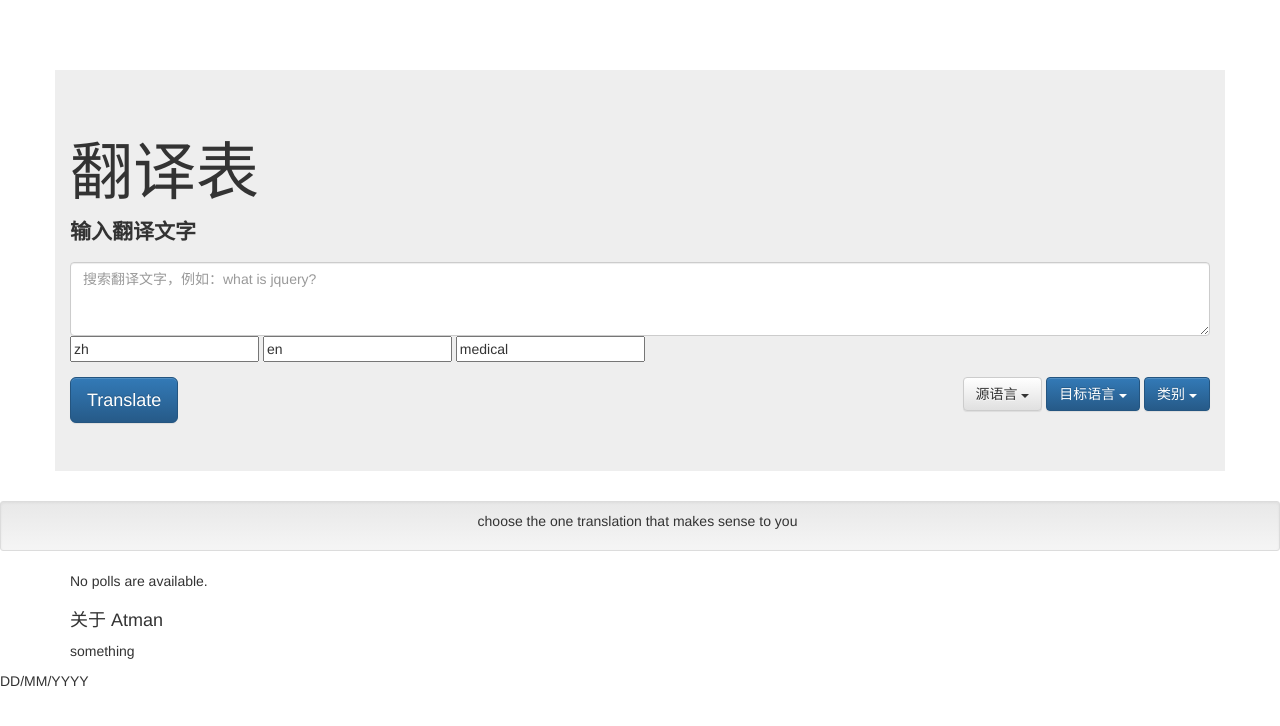
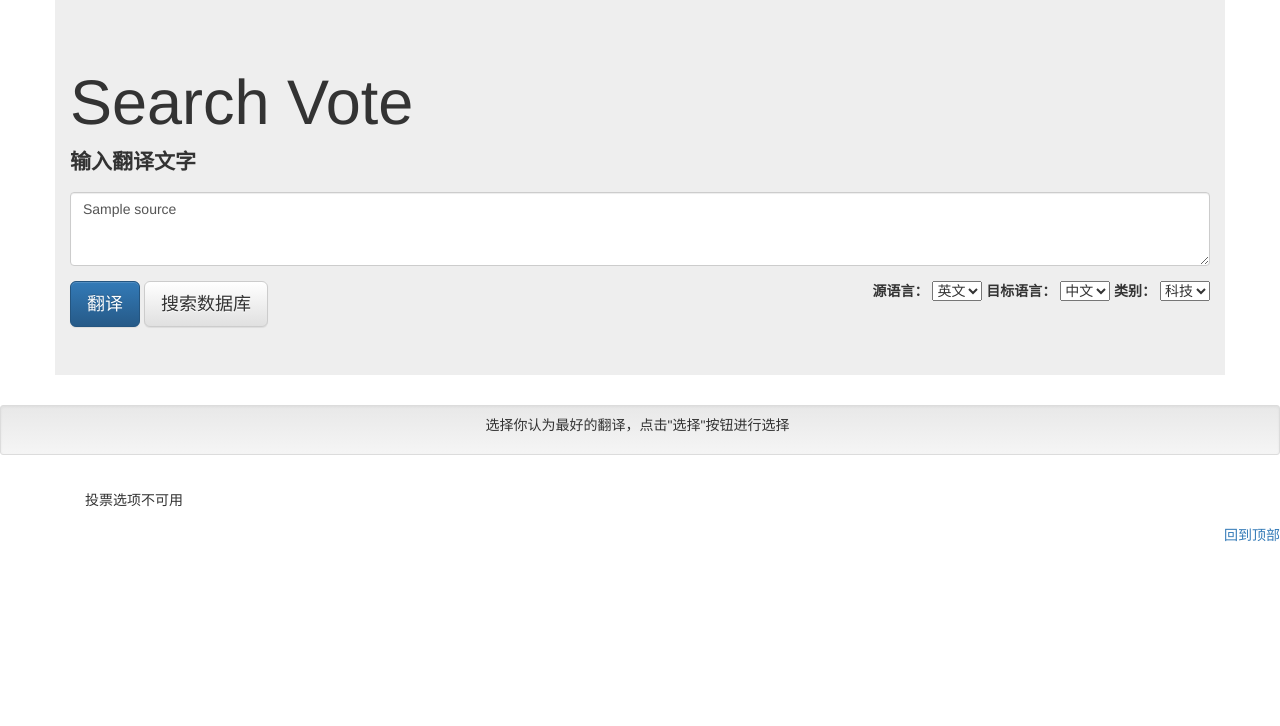
Before and after one commit to advpetc/django-trans, a Django app: template mysite/polls/templates/polls/homepage.html in a window 1280 px wide. Shown: the top 726 px of the page. Run offline with Django 3.2, Linux system fonts and the light colour scheme; the template is opened without the code that fills it: most values are stand-ins (such as "Sample title", 1, 10 or a date in 2020); some libraries are stand-ins or nearby versions.

Commit message:
finish: - search db - layout mod: page
todo:
- adding BLEU function
- more enhancement for frontend
- Ajax page refresh

Signed-off-by: Peter Chen <chenhaoy@usc.edu>

```diff
--- a/mysite/polls/templates/polls/homepage.html
+++ b/mysite/polls/templates/polls/homepage.html
@@ -16,76 +16,61 @@
     <script type="text/javascript">
         var _hmt = _hmt || [];
     </script>
+    <script type="text/javascript">
+        function loadSelection(target) {
+            var list = document.getElementById(target);
+            var index = list.selectedIndex;
+            return select = list[index].text;
+        }
+
+    </script>
 
 
 </head>
-<body class="home-template" data-gr-c-s-loaded="true">
+<body class="home-template">
 <header class="site-header">
-    <nav class="navbar" id="top"></nav>
+    <!--<nav class="navbar" id="top"></nav>-->
     <div class="container jumbotron">
         <div class="row">
             <div class="col-xs-12">
-                <h1>翻译表</h1>
+                <h1>Search Vote</h1>
                 <p><strong>输入翻译文字</strong>
                 </p>
+
+                <!--<form action="/search/" method="POST">{% csrf_token %}-->
+                <!--<button type="submit" class="btn btn-lg btn-default">Go search</button>-->
+                <!--</form>-->
+                <!--<a href="search/" class="btn btn-lg btn-default">搜索数据库</a>-->
                 <form class="search-wraper" role="search" action="/" method="POST">
                     {% csrf_token %}
-                    <!--<form class="search-wraper" role="search" action="http://translate.atman360.com/third_translate" method="post" accept="application/json">-->
                     <div class="form-group">
-                        <!--<input class="form-control search clearable" placeholder="搜索文字，例如：jquery" autocomplete="off" value="{{ search_item}}">-->
-                        <textarea type="text" name="q" class="form-control" rows="3" cols="20"
-                                  placeholder="搜索翻译文字，例如：what is jquery?" required></textarea>
-                        <!--<input type="text" name="type" value="google">-->
-                        <!--<input type="text" name="from" value="en">-->
-                        <input type="text" name="to" value="zh">
-                        <!--<input type="text" name="extra" value="{domain:'finance'}">-->
-                        <input type="text" name="lang" value="en">
-                        <input type="text" name="type" value="medical">
+                        <textarea maxlength="3000" id="searcharea" type="text" name="q" class="form-control" rows="3"
+                                  cols="20"
+                                  placeholder="搜索翻译文字，例如：what is jquery?" required>{{ source }}</textarea>
                         <i class="fa x fa-search onX"></i>
                     </div>
-                    <button type="submit" class="btn btn-lg btn-primary" id="translate_button">Translate</button>
+                    <button type="submit" class="btn btn-lg btn-primary" id="translate_button">翻译</button>
+                    <a href="search/" class="btn btn-lg btn-default">搜索数据库</a>
                     <div class="pull-right">
-                        <div class="btn-group">
-                            <button type="button" class="btn btn-default dropdown-toggle" data-toggle="dropdown" aria-haspopup="true" aria-expanded="false">
-                                源语言 <span class="caret"></span>
-                            </button>
-                            <ul class="dropdown-menu">
-                                <li class="dropdown-header">源语言</li>
-                                <li><a href="#">英文</a></li>
-                                <li><a href="#">Another action</a></li>
-                                <li><a href="#">Something else here</a></li>
-                                <li role="separator" class="divider"></li>
-                                <li><a href="#">Separated link</a></li>
-                            </ul>
+                        <label>源语言：</label>
+                        <select class="selectpicker" name="lang" value="loadSelection('lang')" id="lang">
+                            <option value="en">英文</option>
+                            <option value="zh">中文</option>
+                        </select>
+                        <label>目标语言：</label>
+                        <select class="selectpicker" name="to" value="loadSelection('to')" id="to">
+                            <!--<option value="en">英文</option>-->
+                            <option value="zh">中文</option>
+                            <option value="en">英文</option>
+                        </select>
+                        <label>类别：</label>
+                        <select class="selectpicker" name="type" value="loadSelection('type')" id="type">
+                            <option value="technology">科技</option>
+                            <!--<option value="finance">金融</option>-->
+                            <option value="political">时政</option>
+                            <option value="medical">医疗</option>
+                        </select>
                     </div>
-                        <div class="btn-group">
-                            <button type="button" class="btn btn-primary dropdown-toggle" data-toggle="dropdown" aria-haspopup="true" aria-expanded="false">
-                                目标语言 <span class="caret"></span>
-                            </button>
-                            <ul class="dropdown-menu">
-                                <li class="dropdown-header">目标语言</li>
-                                <li><a href="#">中文</a></li>
-                                <li><a href="#">Another action</a></li>
-                                <li><a href="#">Something else here</a></li>
-                                <li role="separator" class="divider"></li>
-                                <li><a href="#">Separated link</a></li>
-                            </ul>
-                        </div>
-                        <div class="btn-group">
-                            <button type="button" class="btn btn-primary dropdown-toggle" data-toggle="dropdown" aria-haspopup="true" aria-expanded="false">
-                                类别 <span class="caret"></span>
-                            </button>
-                            <ul class="dropdown-menu">
-                                <li class="dropdown-header">类别</li>
-                                <li><a href="#">医药</a></li>
-                                <li><a href="#">科技</a></li>
-                                <li><a href="#">Something else here</a></li>
-                                <li role="separator" class="divider"></li>
-                                <li><a href="#">Separated link</a></li>
-                            </ul>
-                        </div>
-                    </div>
-                    <!--</div>-->
 
                 </form>
             </div>
@@ -93,45 +78,78 @@
     </div>
     <div class="mostused-keywords well well-sm text-center hidden-xs hidden-sm">
         <ul class="list-inline">
-            <li>choose the one translation that makes sense to you</li>
+            <li>选择你认为最好的翻译，点击"选择"按钮进行选择</li>
         </ul>
     </div>
 </header>
-<main class="packages-list-container" id="all-trans">
+<main class="packages-list-container">
     <div class="container">
+        <!-- <section class="layout-article"> -->
         {% if not_empty %}
-        <ul class="list-group packages" id="common-packages" style="display:block;">
-            {% for tran in curr_trans_list.all %}
-            <a href="/{{ tran.id }}/" class="t1 list-group-item" target="_blank"
-               onclick="_hmt.push(['_trackEvent', 'packages', 'click', 'bootstrap'])">
-                <div class="row">
-                    <div class="col-md-3">
-                        <h4>{{ tran.trans_output }}</h4>
-                    </div>
-                </div>
-            </a>
+        <ul class="list-group">
+            <!--<div class="panel-group" id="accordion" role="tablist" aria-multiselectable="true">-->
+            {% if searched %}
+            <strong>您输入的语句之前已经被翻译</strong>
+            {% else %}
+            <strong>您输入的语句之前没有人搜索过</strong>
+            {% endif %}
+            {% for tran in curr_trans_list %}
+
+
+            <!--<a href="/{{ tran.id }}/" class="t1 list-group-item" target="_blank"-->
+            <!--onclick="_hmt.push(['_trackEvent', 'packages', 'click', 'bootstrap'])">-->
+            <h1>{{ tran.trans_engine }}</h1>
+            <li class="list-group-item">
+                <!-- <article class="box-article"><a href="/{{ tran.id }}/"></a> -->
+                {{ tran.trans_output }}
+                <a href="/{{ tran.id }}/">选择</a>
+                <!-- </article> -->
+            </li>
+            <!--</a>-->
+
+
+            <!--<div class="panel panel-default">-->
+            <!--<div class="panel-heading" role="tab" id="headingThree">-->
+            <!--<h4 class="panel-title">-->
+            <!--<a class="collapsed" role="button" data-toggle="collapse" data-parent="#accordion" href="#{{tran.id}}" aria-expanded="false" aria-controls="collapseThree">-->
+            <!--{{ tran.trans_engine }}-->
+            <!--<a href="/{{ tran.id }}/" class="pull-right">Vote For this result</a>-->
+            <!--</a>-->
+            <!--</h4>-->
+            <!--</div>-->
+            <!--<div id="{{tran.id}}" class="panel-collapse collapse" role="tabpanel" aria-labelledby="headingThree">-->
+            <!--<div class="panel-body">-->
+            <!--{{ tran.trans_output }}-->
+            <!--</div>-->
+            <!--</div>-->
+            <!--</div>-->
+
+
+
+
+
         {% endfor %}
         </ul>
         {% else %}
-        <p>No polls are available.</p>
+        <p class="navbar-text">投票选项不可用</p>
         {% endif %}
-
+        <!-- </section> -->
     </div>
-    <footer id="footer" class="footer hidden-print">
-        <div class="container">
-            <div class="row">
-                <div class="footer-about col-md-5 col-sm-12" id="about">
-                    <h4>关于 Atman</h4>
-                    <p>something
-                </div>
-            </div>
-        </div>
-        <div class="copy-right">
-            <span>DD/MM/YYYY</span>
-        </div>
-    </footer>
+    <!--<footer id="footer" class="footer hidden-print">-->
+    <!--<div class="container">-->
+    <!--<div class="row">-->
+    <!--<div class="footer-about col-md-5 col-sm-12" id="about">-->
+    <!--<h4>关于 Atman</h4>-->
+    <!--<p>something-->
+    <!--</div>-->
+    <!--</div>-->
+    <!--</div>-->
+    <!--<div class="copy-right">-->
+    <!--<span>DD/MM/YYYY</span>-->
+    <!--</div>-->
+    <!--</footer>-->
 </main>
-<a href="#" id="back-to-top" style="display: block;"></a>
+<a href="#" style="display: block;" class="pull-right">回到顶部</a>
 
 </body>
 </html>
--- a/mysite/polls/templates/polls/results.html
+++ /dev/null
@@ -1,4 +0,0 @@
-<strong>in the result page for {{ selected_trans.trans_source }}</strong>
-<p>There are {{ selected_trans.vote_result }} people vote for {{ selected_trans.trans_output }}</p>
-<p>You vote on {{ selected_trans.vote_time }}, ask for translation on {{ selected_trans.trans_time }}</p>
-<a href="/">Go back to homepage</a>
--- a/mysite/polls/urls.py
+++ b/mysite/polls/urls.py
@@ -4,30 +4,20 @@ from . import views
 
 app_name = 'polls'
 urlpatterns = [
-    # ex: /polls/
-    # url(r'^$', views.IndexView.as_view(), name='index'),
-    # # ex: /polls  /5/
-    # url(r'^(?P<pk>[0-9]+)/$', views.DetailView.as_view(), name='detail'),
-    # # url(r'^specifics/(?P<question_id>[0-9]+)/$', views.detail, name='detail'),
-    # # ex: /polls/5/results/
-    # url(r'^(?P<pk>[0-9]+)/results/$', views.ResultsView.as_view(), name='results'),
-    # # ex: /polls/5/vote/
-    # url(r'^(?P<question_id>[0-9]+)/vote/$', views.vote, name='vote'),
-
-    # /polls/
+    # /
     url(
         r'^$',
         views.homepage,
         name='homepage'
     ),
-    #
-    # url(
-    #     r'^index/',
-    #     views.index,
-    #     name='index'
-    # ),
 
-    # /polls/3
+    # /search/
+    url(
+        r'^search/$',
+        views.search,
+        name='search'
+    ),
+    # /1
     url(
         r'^(?P<voteresult_id>[0-9]+)/$',
         views.result,
```
Also changed, not shown: mysite/polls/forms.py (+4 -7 lines), mysite/polls/templates/polls/result.html (added, +45 -0 lines), mysite/polls/templates/polls/search.html (added, +114 -0 lines), mysite/polls/templates/polls/test.html (added, +71 -0 lines), mysite/polls/views.py (+73 -11 lines), mysite/db.sqlite3.
